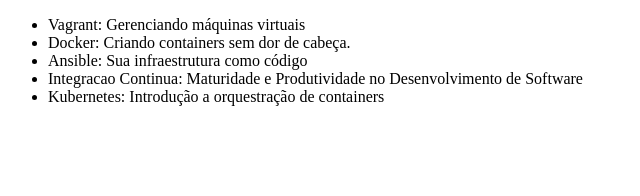
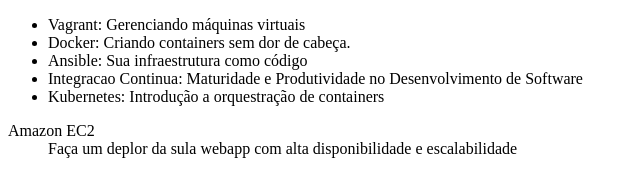
Before and after one commit to dnk1973/alura-git, a plain HTML site: page index.html in a window 1280 px wide. Shown: the whole page, without its empty margins (0-640 px from the left). Drawn offline with Linux system fonts and the light colour scheme.

Commit message:
Nova Lista de Curso

```diff
--- a/index.html
+++ b/index.html
@@ -12,5 +12,9 @@
         <li>Integracao Continua: Maturidade e Produtividade no Desenvolvimento de Software</li>
         <li>Kubernetes: Introdução a orquestração de containers</li>
     </ul>
+    <dl>
+        <dt>Amazon EC2</dt>
+        <dd>Faça um deplor da sula webapp com alta disponibilidade e escalabilidade</dd>
+    </dl>
 </body>
 </html>
```
